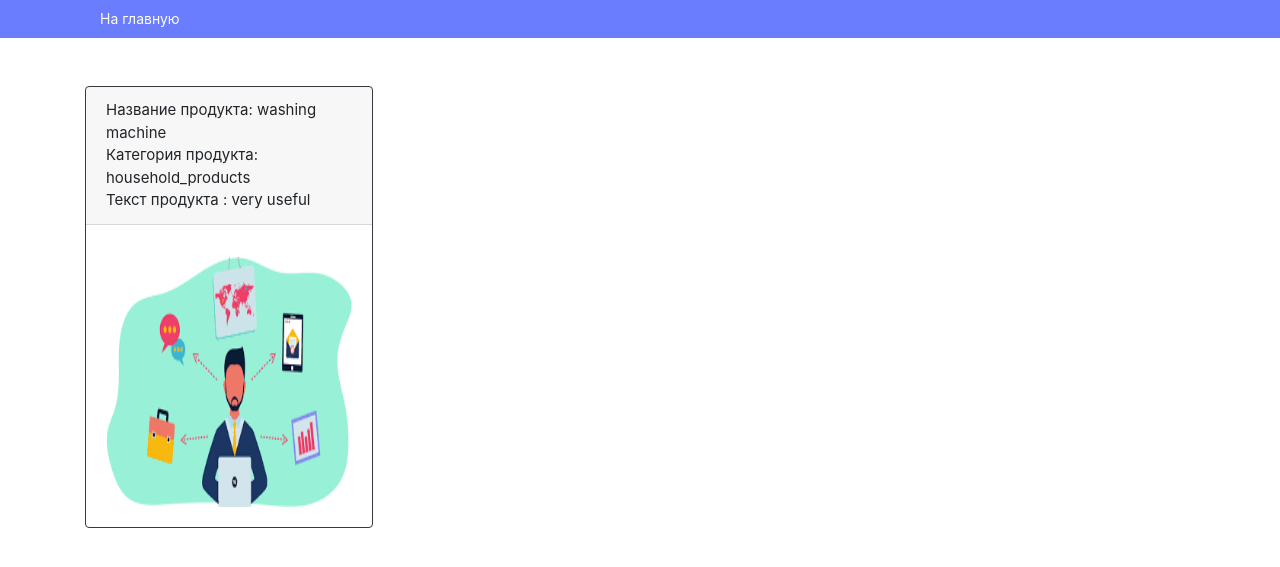
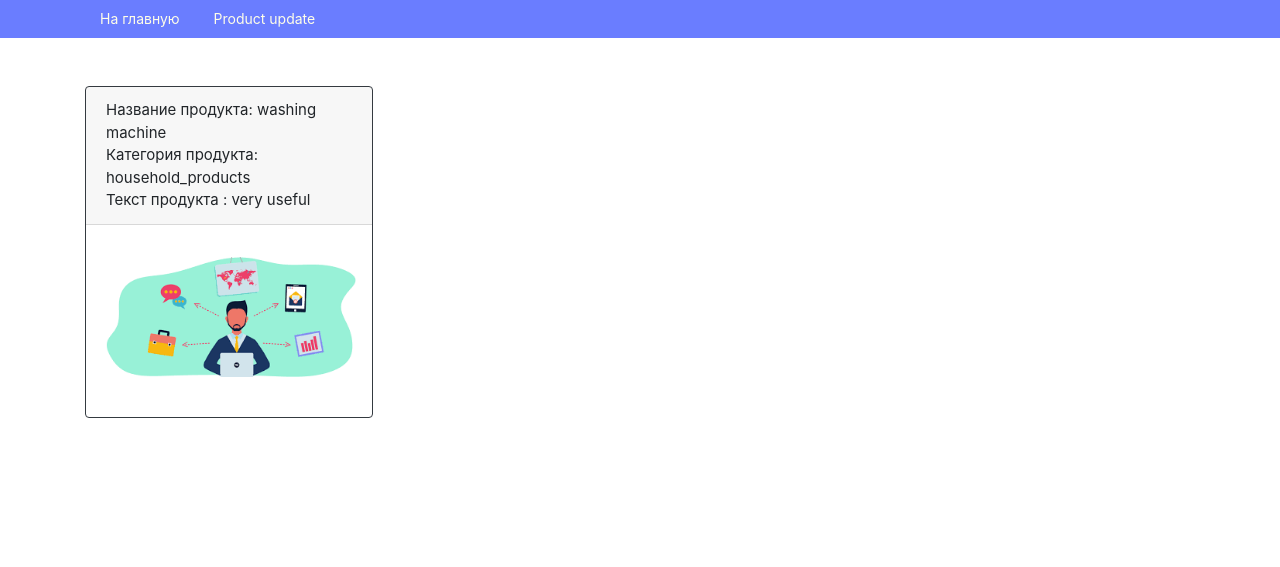
Before and after one commit to insanboss/exam_8, a Django app: page /product/2/ in a window 1280 px wide. Shown: the top 567 px of the page. Run offline with Django 3.2, Linux system fonts and the light colour scheme; data comes from the database, SQL or seed files in the repository; some libraries are stand-ins or nearby versions.

Commit message:
* Реализовано редактирование товара

```diff
--- a/source/reviewer/settings.py
+++ b/source/reviewer/settings.py
@@ -121,9 +121,9 @@ USE_TZ = True
 
 STATIC_URL = '/static/'
 
-LOGIN_REDIRECT_URL = 'tracker:index_projects'
-LOGOUT_REDIRECT_URL = 'tracker:index_projects'
-LOGIN_URL = 'tracker:index_projects'
+LOGIN_REDIRECT_URL = 'products:index_products'
+LOGOUT_REDIRECT_URL = 'products:index_products'
+LOGIN_URL = 'products:index_products'
 
 MEDIA_ROOT = os.path.join(BASE_DIR, 'uploads')
 
--- a/source/webapp/static/css/style.css
+++ b/source/webapp/static/css/style.css
@@ -93,3 +93,34 @@ body {
 .menu {
     display: block;
 }
+
+
+.avatar {
+
+    display: inline-block;
+
+    float: left;
+
+    width: 250px;
+
+    height: auto;
+
+    margin-right: 20px;
+
+    margin-bottom: 20px;
+
+}
+
+
+.text-center {
+
+    text-align: center;
+
+}
+
+
+.clear {
+
+    clear: both;
+
+}
--- a/source/webapp/templates/products/index_products.html
+++ b/source/webapp/templates/products/index_products.html
@@ -22,7 +22,7 @@
               <div class="card-body text-dark">
                 <h5 class="card-title"></h5>
                     {% if product.avatar %}
-                        <img class="card-img-top" src="{{ product.avatar.url }}" width="250" height="250" alt="product picture">
+                        <img class="avatar" src="{{ product.avatar.url }}" width="250" height="250" alt="product_pics">
                     {% else %}
                         <img class="card-img-top" src="https://encrypted-tbn0.gstatic.com/images?q=tbn:ANd9GcTD-WdLYbJApJzlmhsqPbyueloBRfD5GRJncw&usqp=CAU" width="250" height="250" alt="product picture">
                     {% endif %}
--- a/source/webapp/templates/products/product_view.html
+++ b/source/webapp/templates/products/product_view.html
@@ -4,7 +4,7 @@
 {% block menu %}
 
 
-
+    <li><a href="{% url 'products:product_update' product.id %}">Product update</a></li>
 
 {% endblock menu %}
 
@@ -25,7 +25,7 @@
               <div class="card-body text-dark">
                 <h5 class="card-title"></h5>
                     {% if product.avatar %}
-                        <img class="card-img-top" src="{{ product.avatar.url }}" width="250" height="250" alt="product picture">
+                        <img class="avatar" src="{{ product.avatar.url }}" width="250" height="250" alt="product_pics">
                     {% else %}
                         <img class="card-img-top" src="https://encrypted-tbn0.gstatic.com/images?q=tbn:ANd9GcTD-WdLYbJApJzlmhsqPbyueloBRfD5GRJncw&usqp=CAU" width="250" height="250" alt="product picture">
                     {% endif %}
--- a/source/webapp/urls.py
+++ b/source/webapp/urls.py
@@ -1,7 +1,7 @@
 from django.urls import path
 from webapp.views import (
     IndexProducts,
-    ProductView, ProductCreate,
+    ProductView, ProductCreate, ProductUpdate,
 )
 
 app_name = 'products'
@@ -10,4 +10,5 @@ urlpatterns = [
     path('', IndexProducts.as_view(), name='index_products'),
     path('product/<int:pk>/', ProductView.as_view(), name='product_view'),
     path('product/add/', ProductCreate.as_view(), name='product_add'),
+    path('product/<int:pk>/update/', ProductUpdate.as_view(), name='product_update'),
 ]
--- a/source/webapp/views/products.py
+++ b/source/webapp/views/products.py
@@ -1,6 +1,6 @@
 from django.shortcuts import redirect
 from django.urls import reverse
-from django.views.generic import ListView, DetailView, CreateView
+from django.views.generic import ListView, DetailView, CreateView, UpdateView
 
 from webapp.forms import ProductForm
 from webapp.models import Product
@@ -25,3 +25,13 @@ class ProductCreate(CreateView):
 
     def get_success_url(self):
         return reverse('products:product_view', kwargs={'pk': self.object.pk})
+
+
+class ProductUpdate(UpdateView):
+    model = Product
+    template_name = 'products/product_update.html'
+    form_class = ProductForm
+    context_object_name = 'product'
+
+    def get_success_url(self):
+        return reverse('products:product_view', kwargs={'pk': self.object.pk})
```
Also changed, not shown: source/webapp/templates/partial/form.html (+8 -2 lines), source/webapp/templates/products/product_update.html (added, +14 -0 lines).
